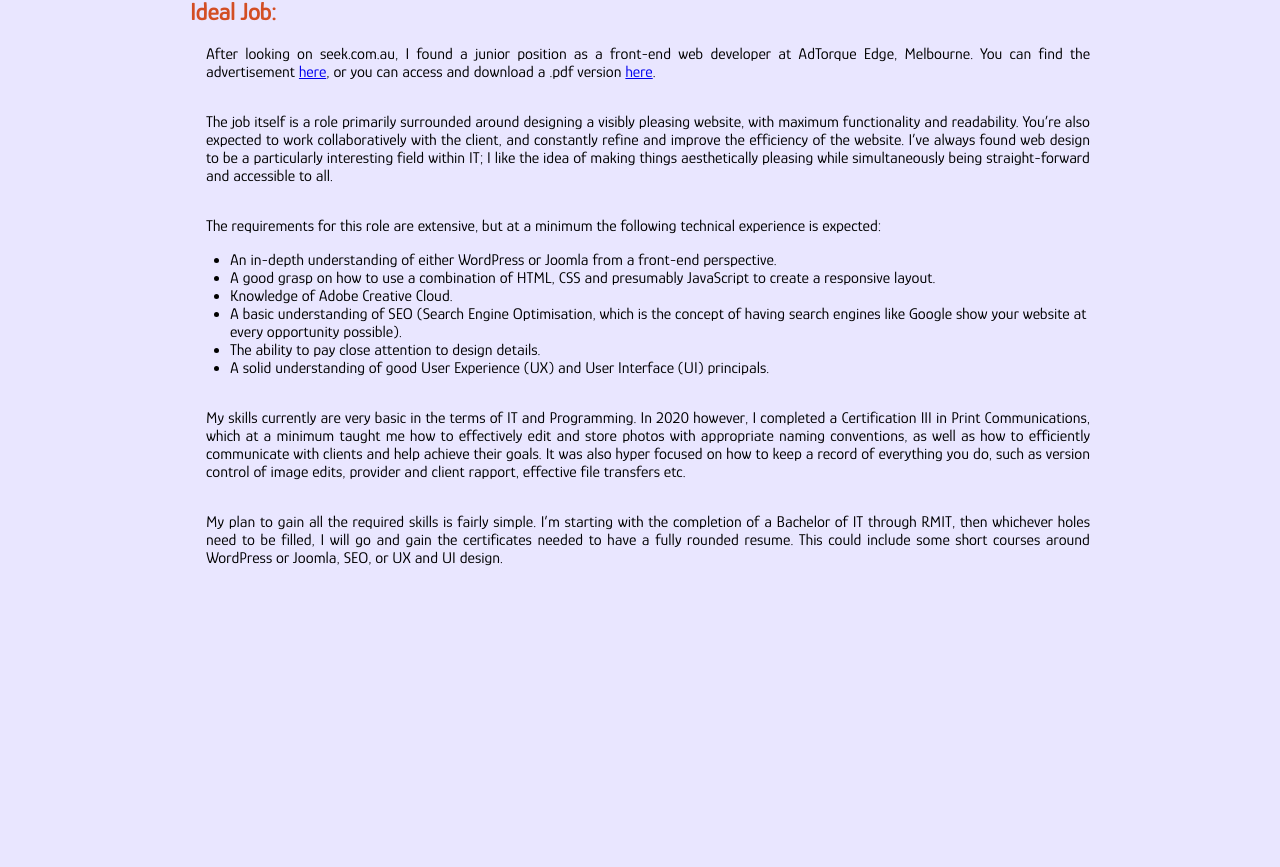
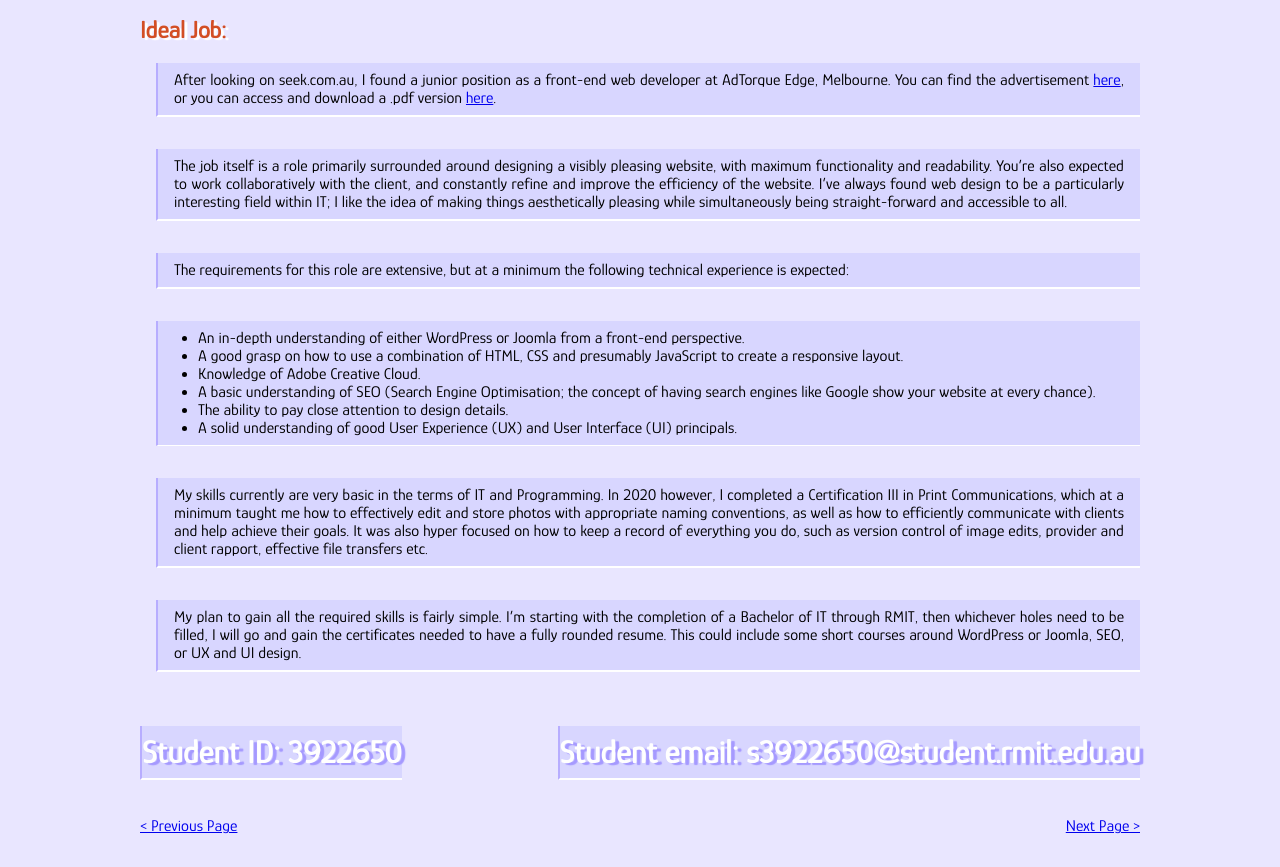
Before and after one commit to JacquiDilger/JacquiDilger.github.io, a plain HTML site: page ideal_job.html in a window 1280 px wide. Shown: the part 149-1016 px from the top of the page. Before the commit the page ends 800 px from the top, so only its background shows below. Drawn offline with Linux system fonts and the light colour scheme.

Commit message:
First attempt at creating a 'style'.
A lot of colour changes, also includes a lot of changes to border, margin and padding sizes for example.
Added hyperlinks.

```diff
--- a/default.css
+++ b/default.css
@@ -1,51 +1,71 @@
 #page-content {
-    width: 900px;
+    width: 1000px;
     margin: 2em auto 0;
     padding-bottom: 2em;
 }
 
 body {
+    font-family: 'Glory', sans-serif;
     background-color: #e9e6ff;
-    font-family: 'Glory', sans-serif;
 }
 
 h1 {
-    color: #f4b860;
-    text-align: center;
+    padding-top: 8px;
+    padding-bottom: 8px;
+
+    color: white;
+    background-color: #d8d6ff;
+    /* Creates the vertical tabline. */
+    border-left: 2px solid #b7adff;
+    border-bottom: 2px solid white;
+    /* Creates bottom layer of font. */
+    text-shadow: 4px 2px 1px #a599ff;
 }
 
 h2 {
     color: #d34e24;
+    /* Creates bottom layer of font. */
+    text-shadow: 3px 2px 1px white;
 }
 
 h3 {
+    margin-bottom: 8px;
+    margin-left: 16px;
+
     color: #282f44;
     font-style: italic;
+}
+
+h4 {
     margin-bottom: 8px;
     margin-left: 16px;
-}
 
-h4{
     color: #282f44;
-    margin-bottom: 8px;
-    margin-left: 16px;
 }
 
 p {
-    text-align: justify;
-    color: black;
     margin-top: 8px;
     margin-bottom: 32px;
     margin-left: 16px;
+    padding: 8px 1em;
+
+    color: black;
+    background-color: #d8d6ff;
+    text-align: justify;
+    /* Creates the vertical tabline. */
+    border-left: 2px solid #b7adff;
+    border-bottom: 2px solid white;
 }
 
-/* all CSS rules containing nav are in relation to the navbar at top of page */
+/* All CSS rules containing nav are in relation to the navbar at top of page. */
 nav ul {
+    margin: 0;
+    padding: 0;
+
     background-color: #282f44;
+    box-shadow: 0 8px 8px #282f44;
     overflow: hidden;
     list-style-type: none;
-    margin: 0;
-    padding: 0;
 }
 
 nav ul li {
@@ -53,51 +73,72 @@ nav ul li {
 }
 
 nav ul li a {
+    padding: 16px;
+
     display: block;
     color: white;
     text-align: center;
-    padding: 16px;
     text-decoration: none;
 }
 
 nav ul li a:hover {
     background-color: #191d32;
 }
- /* gives current page tab in navbar a defining color */
+
+/* Gives current page tab in navbar a defining colour. */
 .currentPage {
     background-color: black;
 }
 
 .picturePanels {
+    width: auto;
+    height: auto;
+    max-width: 270px;
+    border-radius: 15px;
+    margin-left: 16px;
+
     float: right;
     display: block;
-    max-width:230px;
-    border-radius: 30px;
-    width: auto;
-    height: auto;
-    margin-left: 16px;
     transition: max-width 0.10s ease-in-out;
 }
 
+/* Images involved in the personality tests. */
 .pictureResults {
-    display: block;
     width: 400px;
-    text-align: center;
     margin-left: auto;
     margin-right: auto;
     padding-bottom: 32px;
+
+    display: block;
+    text-align: center;
 }
 
-/* makes .picturePanels images expand when hovering with mouse */
+/* Makes .picturePanels images expand when hovering with mouse. */
 .picturePanels:hover {
     max-width: 280px;
 }
-/* for the unordered list on ideal job page, lessens space between span and ul */
-span {
-    margin-top: 16px;
+
+div ul {
+    margin-bottom: 32px;
     margin-left: 16px;
+    padding-top: 8px;
+    padding-right: 32px;
+    padding-bottom: 8px;
+
+    background-color: #d8d6ff;
+    /* Creates vertical tabline. */
+    border-bottom: 1px solid white;
+    border-left: 2px solid #b7adff;
 }
 
-ul {
+.bottomNavPrev {
+    margin-top: 16px;
+    margin-bottom: 16px;
+    float:left;
+}
+
+.bottomNavNext {
+    margin-top: 16px;
     margin-bottom: 32px;
+    float:right;
 }
--- a/ideal_job.html
+++ b/ideal_job.html
@@ -21,7 +21,7 @@
 </nav>
 
 <div id="page-content">
-    <h1>Jacqui's Profile</h1>
+    <h1 style="text-align:center">Jacqui Dilger's Portfolio</h1>
 
     <h2>Ideal Job:</h2>
     <p>After looking on seek.com.au, I found a junior position as a front-end web developer at AdTorque Edge, Melbourne.
@@ -35,20 +35,22 @@
         field within IT; I like the idea of making things aesthetically pleasing while simultaneously being
         straight-forward and accessible to all.</p>
 
-    <span>The requirements for this role are extensive, but at a minimum the following technical experience is
-            expected:</span>
+    <p>The requirements for this role are extensive, but at a minimum the following technical experience is
+        expected:</p>
+    <div>
         <ul>
             <li>An in-depth understanding of either WordPress or Joomla from a front-end perspective.</li>
             <li>A good grasp on how to use a combination of HTML, CSS and presumably JavaScript to create a responsive
                 layout.
             </li>
             <li>Knowledge of Adobe Creative Cloud.</li>
-        <li>A basic understanding of SEO (Search Engine Optimisation, which is the concept of having search engines
-            like Google show your website at every opportunity possible).
+            <li>A basic understanding of SEO (Search Engine Optimisation; the concept of having search engines
+                like Google show your website at every chance).
             </li>
             <li>The ability to pay close attention to design details.</li>
             <li>A solid understanding of good User Experience (UX) and User Interface (UI) principals.</li>
         </ul>
+    </div>
 
     <p>My skills currently are very basic in the terms of IT and Programming. In 2020 however, I completed a
         Certification III in Print Communications, which at a minimum taught me how to effectively edit and store photos
@@ -59,6 +61,17 @@
     <p>My plan to gain all the required skills is fairly simple. I’m starting with the completion of a Bachelor of IT
         through RMIT, then whichever holes need to be filled, I will go and gain the certificates needed to have a fully
         rounded resume. This could include some short courses around WordPress or Joomla, SEO, or UX and UI design. </p>
+
+    <h1 style="float:left">Student ID: 3922650</h1>
+    <h1 style="float:right">Student email: s3922650@student.rmit.edu.au</h1>
+
+    <div style="clear:both"></div>
+    <div class="bottomNavPrev">
+        <a href="interest_in_IT.html">< Previous Page</a>
+    </div>
+    <div class="bottomNavNext">
+        <a href="personal_profile.html">Next Page ></a>
+    </div>
 </div>
 </body>
 </html>
```
Also changed, not shown: index.html (+25 -8 lines), interest_in_IT.html (+11 -1 lines), personal_profile.html (+12 -1 lines), project_idea.html (+9 -1 lines). Lines whose indentation alone changed are shown as unchanged.
